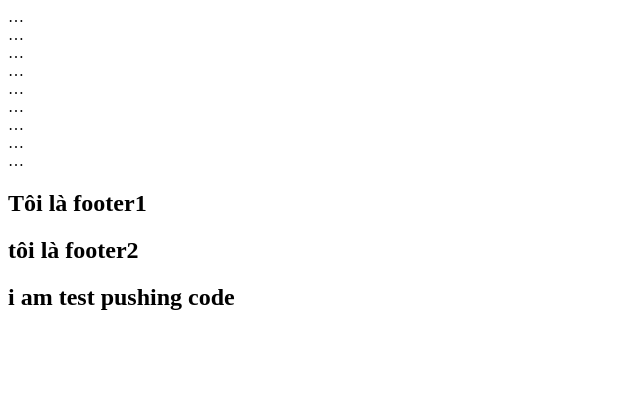
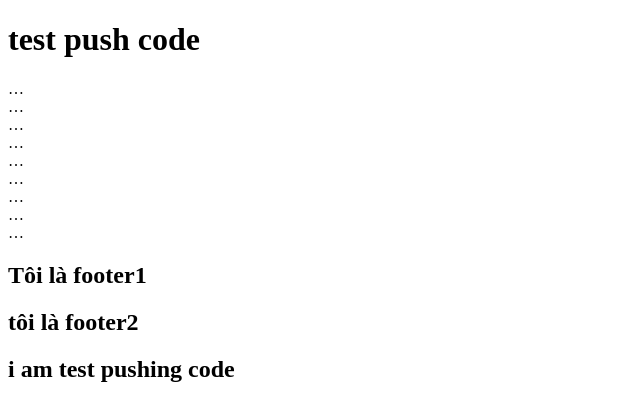
Before and after one commit to Tu-Hao/BC69-Diner-Project, a plain HTML site: page index.html in a window 1280 px wide. Shown: the whole page, without its empty margins (0-640 px from the left). Drawn offline with Linux system fonts and the light colour scheme.

Commit message:
test pushing code

```diff
--- a/index.html
+++ b/index.html
@@ -9,7 +9,9 @@
     <link rel="stylesheet" href="./css/style.css" />
   </head>
   <body>
-    <header id="site-header" class="main-header"></header>
+    <header id="site-header" class="main-header">
+      <h1>test push code</h1>
+    </header>
     <section class="w3lhny-banner"></section>
     <section class="w3l-content-1">…</section>
     <section class="w3l-agent-block">…</section>
```
